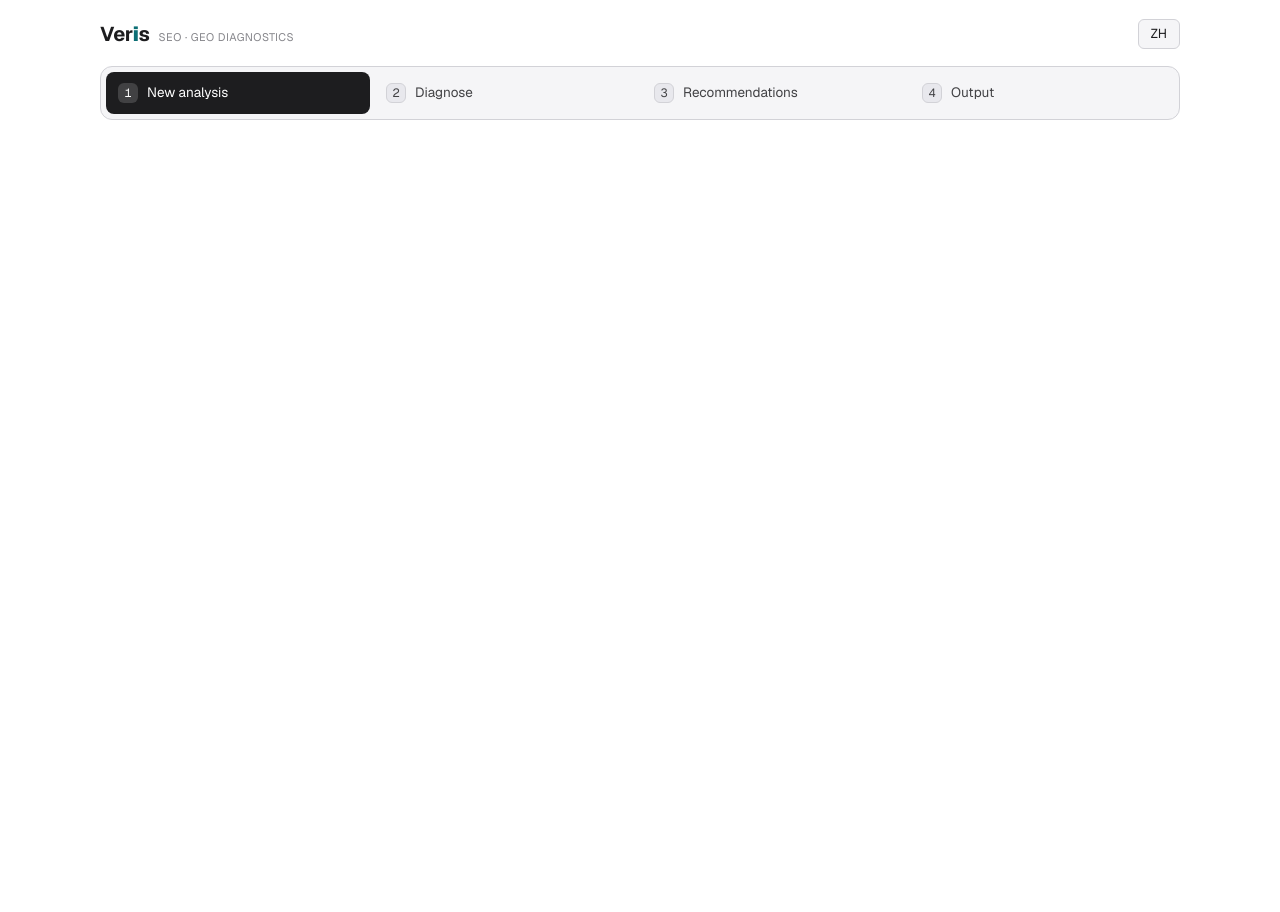
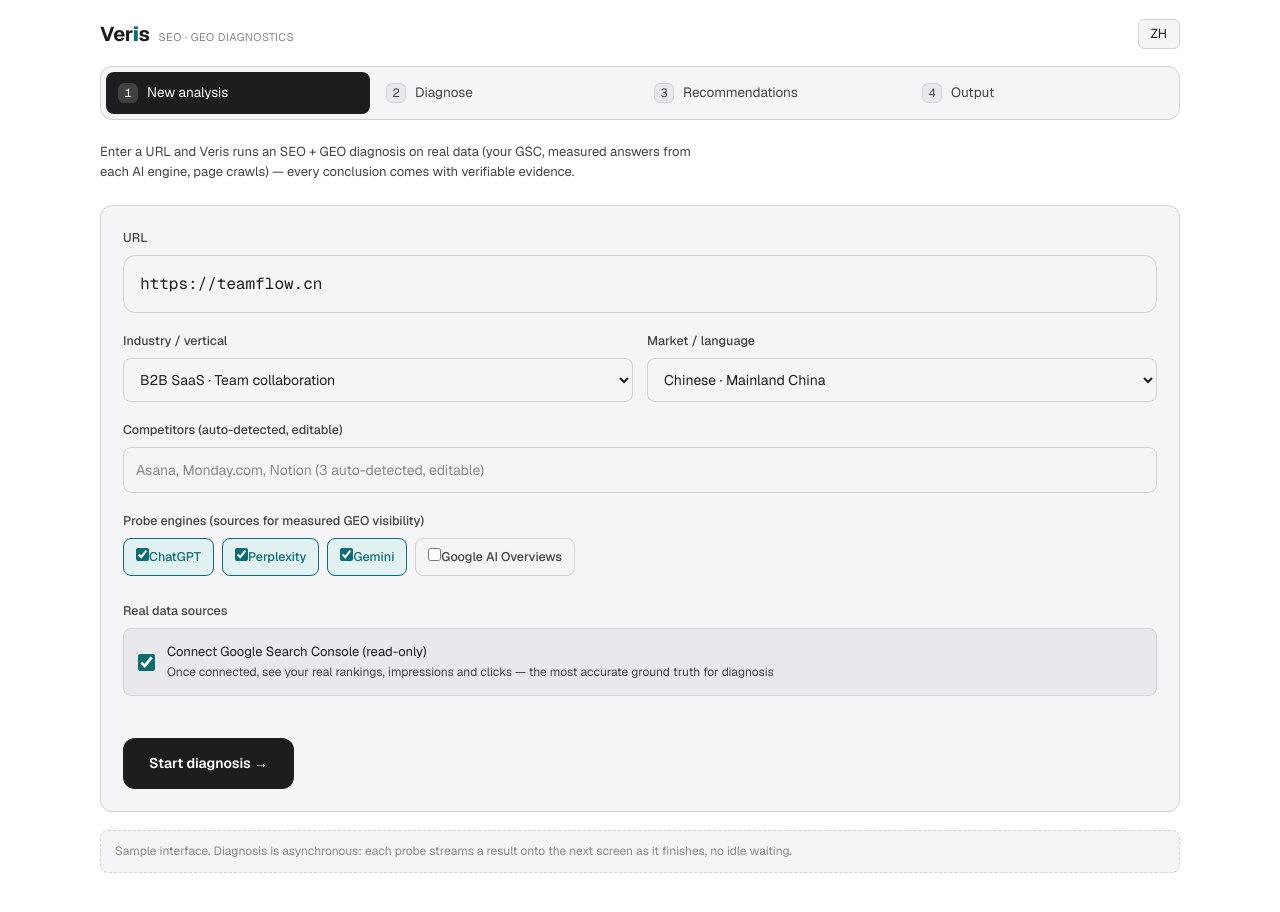
Before and after one commit to GCM6/seo-tools, a Next.js app: page /en in a window 1280 px wide. Shown: the top 912 px of the page. Before the commit the page ends 800 px from the top, so only its background shows below. Built offline with nearby package versions, Linux system fonts and the light colour scheme.

Commit message:
fix(sp2): 屏1 补 .screen.show，此前 display:none 导致新建分析整屏空白
globals.css 的 .screen 默认 display:none，仅 .screen.show 可见（屏2 即如此）。
NewAnalysisForm 一直只用 'screen' 缺 'show'（SP1 遗留），表单被隐藏。补 show 并加回归断言。

```diff
--- a/components/NewAnalysisForm.tsx
+++ b/components/NewAnalysisForm.tsx
@@ -67,7 +67,7 @@ export function NewAnalysisForm({ locale }: { locale: string }) {
   }
 
   return (
-    <section className="screen">
+    <section className="screen show">
       <p className="intro">{t('intro')}</p>
 
       <form className="card" style={{ padding: '22px' }} onSubmit={handleSubmit}>
```
Also changed, not shown: 1 other file (tests, documents, lock files or other folders).
